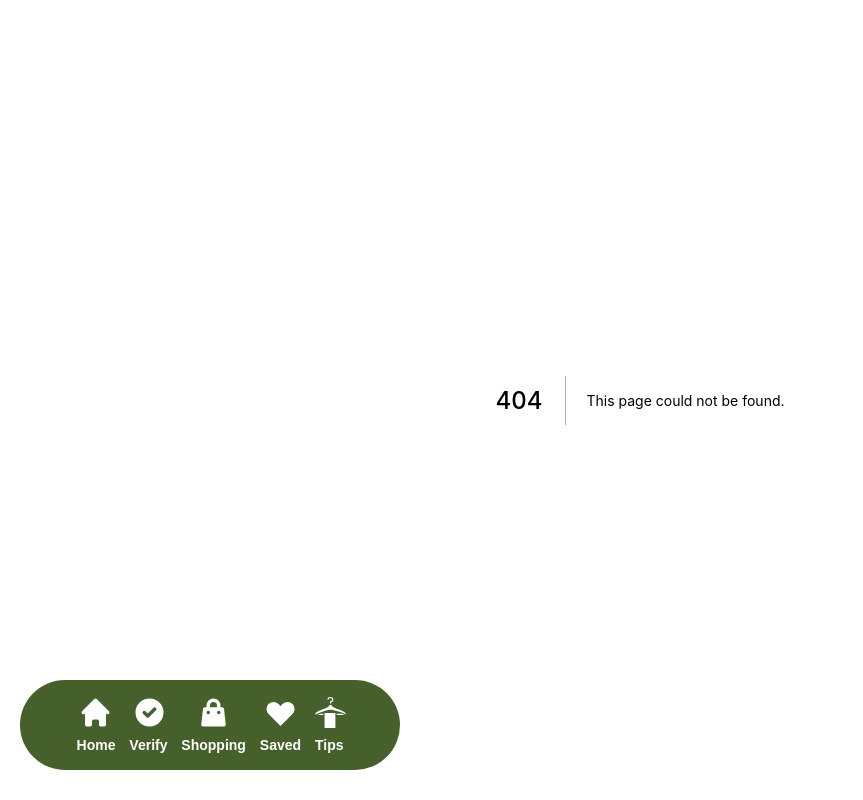
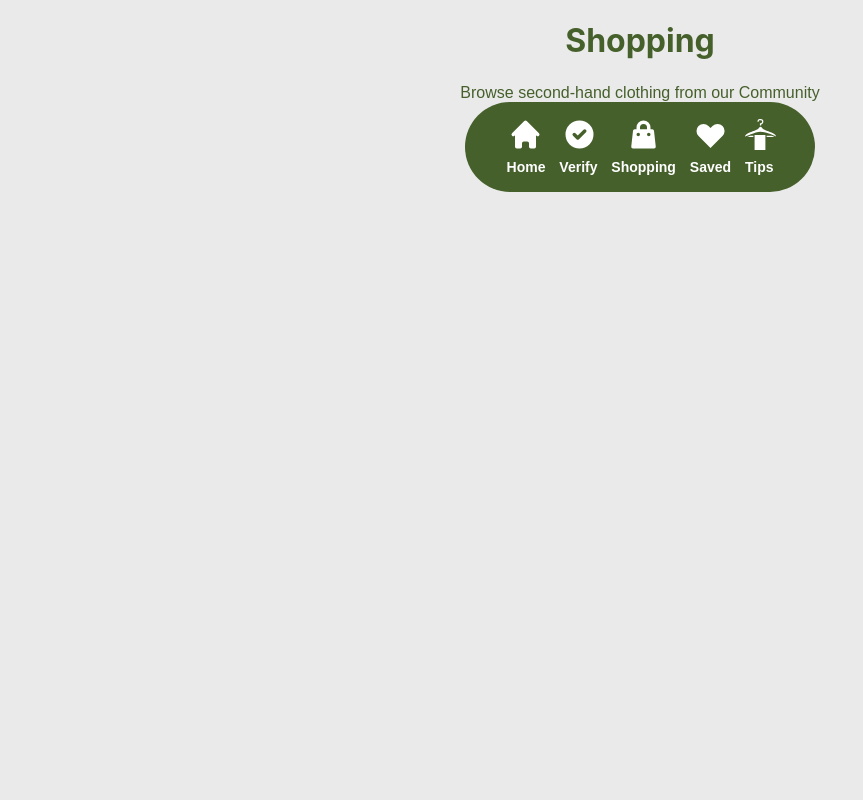
Before and after one commit to DevOfHockey/dcdfinal-mobile, a Next.js app: page /shopping in a window 1280 px wide. Before the commit this address had no page. Shown: the whole page, without its empty margins (0-863 px from the left). Built offline with nearby package versions, Linux system fonts and the light colour scheme.

Commit message:
menubar and title updates

```diff
--- a/comps/menubar.js
+++ b/comps/menubar.js
@@ -1,15 +1,29 @@
 import React from "react";
 import {HiHome, HiCheckCircle, HiShoppingBag, HiHeart} from 'react-icons/hi';
 import {GiHanger} from 'react-icons/gi';
+import {useRouter} from 'next/router';
 
-function Menubar() {
+export default function Menubar() {
+    const r = useRouter();
+
+
     return <div className='menubar'>
 
         <div className='icons'>
-            <p><HiHome size="35px" color="white"/></p>
+            <p onClick={
+                ()=>r.push("/")
+            }><HiHome size="35px" color="white"/></p>
+
             <p><HiCheckCircle size="35px" color="white"/></p>
-            <p><HiShoppingBag size="35px" color="white"/></p>
-            <p><HiHeart size="35px" color="white"/></p>
+
+            <p onClick={
+                ()=>r.push("/shopping")
+            }><HiShoppingBag size="35px" color="white"/></p>
+
+            <p onClick={
+                ()=>r.push("/saved")
+            }><HiHeart size="35px" color="white"/></p>
+
             <p><GiHanger size="35px" color="white"/></p>
         </div>
 
@@ -22,5 +36,3 @@ function Menubar() {
         </div>
     </div>
 }
-
-export default Menubar
--- a/package.json
+++ b/package.json
@@ -13,6 +13,7 @@
     "react": "18.0.0",
     "react-dom": "18.0.0",
     "react-icons": "^4.3.1",
+    "react-router-dom": "^6.3.0",
     "styled-components": "^5.3.5"
   },
   "devDependencies": {
--- a/pages/_app.js
+++ b/pages/_app.js
@@ -1,6 +1,8 @@
 import '../styles/globals.css'
 import Menubar from '../comps/menubar'
 import '../styles/menubar.css'
+
+
 
 function MyApp({ Component, pageProps }) {
   return (
--- a/pages/index.js
+++ b/pages/index.js
@@ -1,5 +1,5 @@
+
 import Menubar from "../comps/menubar";
-
 export default Menubar
 
 //We can begin however we wish here
--- /dev/null
+++ b/pages/saved.js
@@ -0,0 +1,6 @@
+export default function Saved() {
+    return <div class="pagetitle">
+    <h1 class="header">Saved</h1>
+    <p class="subheading">Get back to your list of favorite fashion hacks and tips</p>
+    </div>
+}
--- /dev/null
+++ b/pages/shopping.js
@@ -0,0 +1,6 @@
+export default function Shopping() {
+    return <div class="pagetitle">
+    <h1 class="header">Shopping</h1>
+    <p class="subheading">Browse second-hand clothing from our Community</p>
+    </div>
+}
--- a/styles/globals.css
+++ b/styles/globals.css
@@ -4,6 +4,7 @@ body {
   margin: 0;
   font-family: -apple-system, BlinkMacSystemFont, Segoe UI, Roboto, Oxygen,
     Ubuntu, Cantarell, Fira Sans, Droid Sans, Helvetica Neue, sans-serif;
+  background-color: #EBEAEA;
 }
 
 a {
@@ -14,3 +15,19 @@ a {
 * {
   box-sizing: border-box;
 }
+
+.pagetitle {
+  text-align: center;
+}
+
+h1.header {
+  color: #45602B;
+  text-align: center;
+}
+
+p.subheading {
+  color: #45602B;
+  font-size: 16px;
+  font-weight: 300;
+  text-align: center;
+}
--- a/styles/menubar.css
+++ b/styles/menubar.css
@@ -1,9 +1,8 @@
 .menubar {
-    position: absolute;
-    width: 380px;
+    margin: 0 auto;
+    text-align: center;
+    width: 350px;
     height: 90px;
-    left: 20px;
-    bottom: 30px;
     background: #45602B;
     border-radius: 50px;
 }
```
Also changed, not shown: pages/about.js (added, +9 -0 lines), 1 other file (tests, documents, lock files or other folders).
